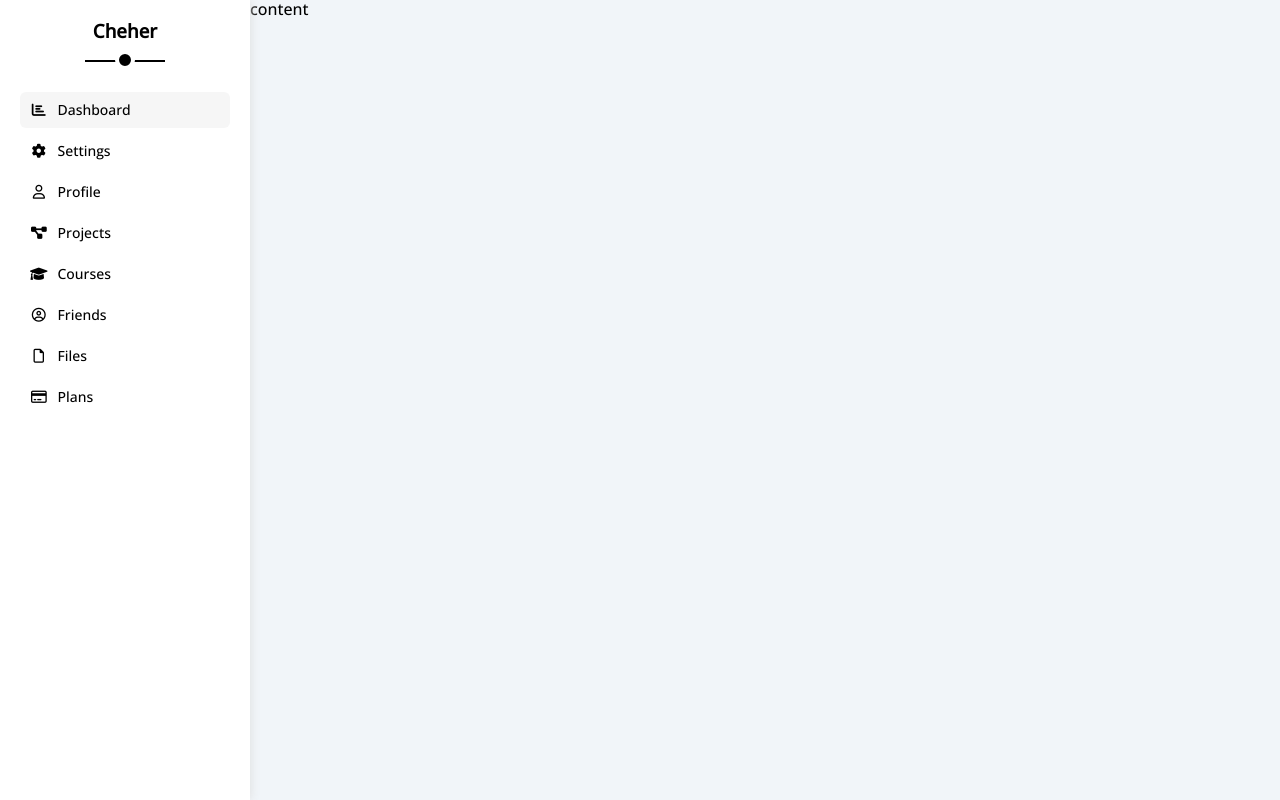
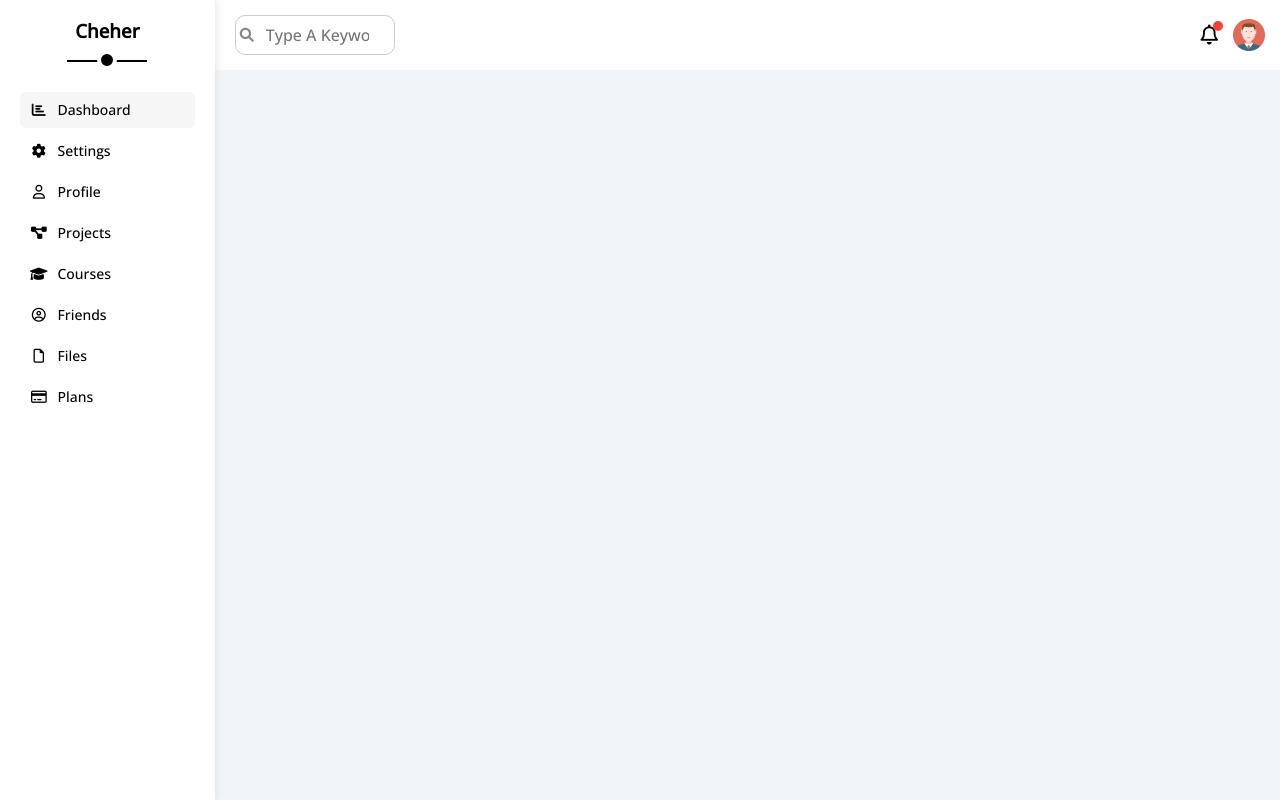
Before and after one commit to CheherK/Personal-Dashboard, a plain HTML site: page index.html in a window 1280 px wide. Drawn offline with nearby package versions, Linux system fonts and the light colour scheme.

Commit message:
content head upload

```diff
--- a/CSS/dashboard.css
+++ b/CSS/dashboard.css
@@ -1,3 +1,13 @@
+/* start Global variables  */
+:root {
+    --blue-color: #0075ff;
+    --blue-alt-color: #0d69d5;
+    --orange-color: #f59e0b;
+    --green-color: #22c55e;
+    --red-color: #f44336;
+    --grey-color: #888;
+}
+/* End Global variables  */
 /*Sart Global rules  */
 *,
 *::before,
@@ -109,3 +119,47 @@ body {
     }
 }
 /* end sidebar  */
+/* start content  */
+.content {
+    overflow: hidden;
+}
+.head .search::before {
+    font-family: var(--fa-style-family-classic);
+    content: "\f002";
+    font-weight: 900;
+    position: absolute;
+    left: 10px;
+    top: 50%;
+    transform: translateY(-50%);
+    font-size: 14px;
+    color: var(--grey-color);
+}
+.head .search input {
+    border: 1px solid #CCC;
+    margin-left: 5px;
+    padding-left: 30px;
+    width: 160px;
+    transition: width 0.3s;
+}
+.head .search input:focus {
+    width: 200px;
+}
+.head .search input:focus::placeholder {
+    opacity: 0;
+}
+.head .icons .notification::before {
+    content: "";
+    position: absolute;
+    width: 10px;
+    height: 10px;
+    border-radius: 50%;
+    background-color: var(--red-color);
+    right: -5px;
+    top: -5px;
+}
+.head .icons img {
+    width: 32px;
+    height: 32px;
+    margin-left: 15px;
+}
+/* end content  */
--- a/CSS/framework.css
+++ b/CSS/framework.css
@@ -8,10 +8,16 @@
 .rad-6 {
     border-radius: 6px;
 }
+.rad-10 {
+    border-radius: 10px;
+}
 /* end box  */
 /* start padding + margin  */
 .p-10 {
     padding: 10px;
+}
+.p-15 {
+    padding: 15px;
 }
 .p-20 {
     padding: 20px;
@@ -44,3 +50,15 @@
     font-size: 14px;
 }
 /* end font  */
+/* start width + height  */
+.w-full {
+    width: 100%;
+}
+/* end width + height  */
+/* start Components  */
+.flex-between {
+    display: flex;
+    align-items: center;
+    justify-content: space-between;
+}
+/* end Components  */
--- a/index.html
+++ b/index.html
@@ -73,8 +73,20 @@
                 </li>
             </ul>
         </div>
-        <div class="content">
-            content
+        <div class="content w-full">
+            <!-- start head  -->
+            <div class="head bg-white p-15 flex-between">
+                <div class="search p-relative">
+                    <input type="search" placeholder="Type A Keyword" class="p-10 rad-10">
+                </div>
+                <div class="icons d-flex align-center">
+                    <span class="notification p-relative">
+                        <i class="fa-regular fa-bell fa-lg"></i>
+                    </span>
+                    <img src="images/avatar.png" alt="">
+                </div>
+            </div>
+            <!-- end head  -->
         </div>
     </div>
 </body>
```
